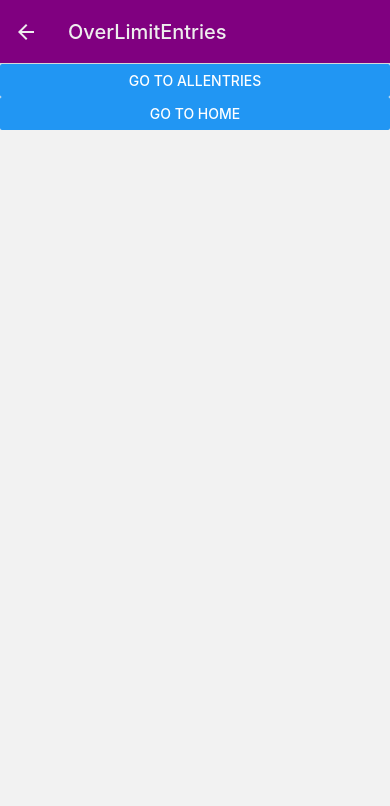
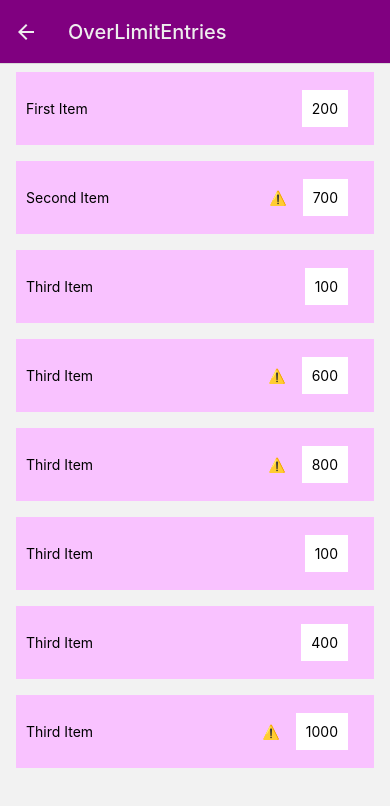
Before and after one commit to iamjackytung/MobileApplicationAssigment2, a React Native app: screen /OverLimitEntries in a window 390 px wide. Shown: the top 806 px of the page. Built offline with nearby package versions, Linux system fonts and the light colour scheme.

Commit message:
Over Limit Entries now contains all items that are in the list, but not filtered yet

```diff
--- a/Screens/OverLimitEntries.js
+++ b/Screens/OverLimitEntries.js
@@ -1,10 +1,11 @@
-import { View, Text, Button } from "react-native";
+import { View, Text, Button, StyleSheet } from "react-native";
 import React from "react";
+import EntriesList from "../Components/EntriesList";
 
 export default function OverLimitEntries({ navigation }) {
   return (
-    <View>
-      <Button
+    <View style={styles.container}>
+      {/* <Button
         title="Go to AllEntries"
         onPress={() =>
           navigation.navigate("AllEntries", { name: "AllEntries" })
@@ -13,7 +14,14 @@
       <Button
         title="Go to Home"
         onPress={() => navigation.navigate("Home", { name: "Home" })}
-      />
+      /> */}
+      <EntriesList />
     </View>
   );
 }
+
+const styles = StyleSheet.create({
+  container: {
+    flex: 1,
+  },
+});
```
